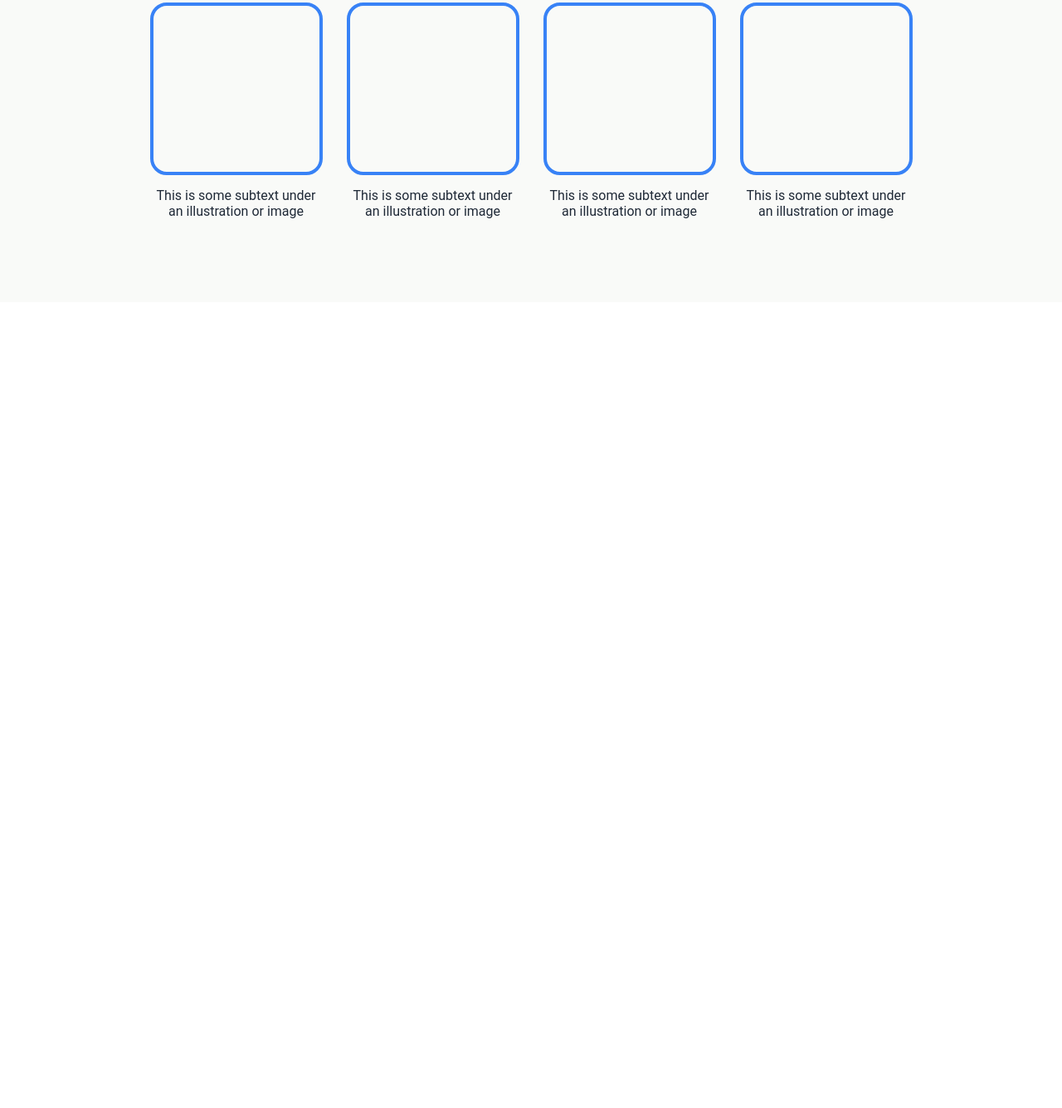
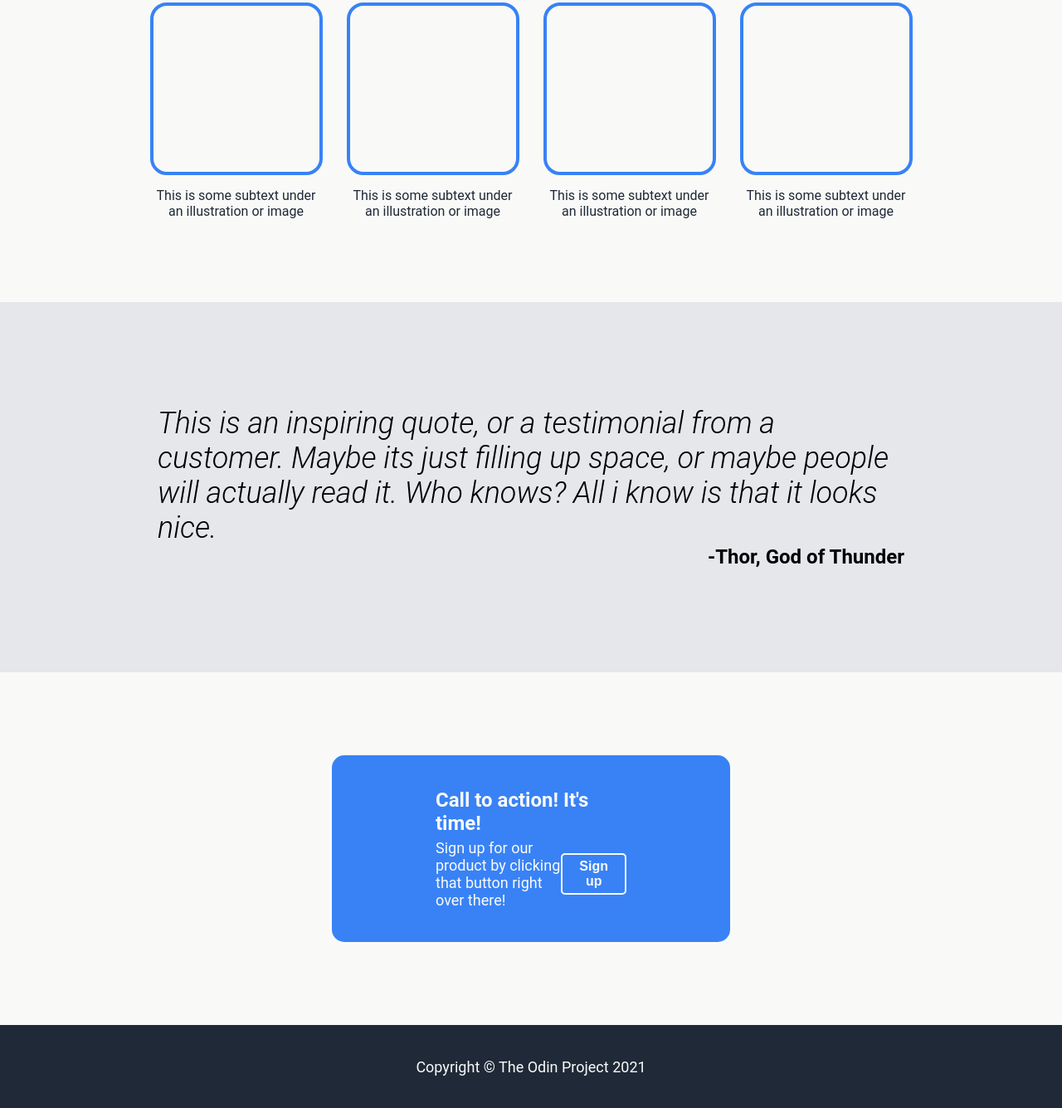
Before and after one commit to Suspence268/Landing-Page, a plain HTML site: page index.html in a window 1280 px wide. Shown: the part 836-2171 px from the top of the page at 83% size. Before the commit the page ends 1200 px from the top, so only its background shows below. Drawn offline with Linux system fonts and the light colour scheme.

Commit message:
Finish project

```diff
--- a/index.html
+++ b/index.html
@@ -50,14 +50,20 @@
         </div>
     </div>
     <div class="section2">
-
+        <div class="quote-container">
+            <div class="quote">This is an inspiring quote, or a testimonial from a customer. Maybe its just filling up space, or maybe people will actually read it. Who knows? All i know is that it looks nice.</div>
+            <div class="signature"> -Thor, God of Thunder</div>
+        </div>
     </div>
-    <div class="section3">
-
+    <div class="section1">
+        <div class="cta-container">
+                <div class="cta-header">Call to action! It's time!</div>
+            <div class="cta-wrapper">
+                <div class="cta-subtext">Sign up for our product by clicking that button right over there!</div>
+                <button class="button">Sign up</button>
+            </div>
+        </div>
     </div>
-
-    <div class="footer">
-
-    </div>
+    <div class="footer">Copyright &#169; The Odin Project 2021</div>
 </body>
 </html>
--- a/styles.css
+++ b/styles.css
@@ -121,3 +121,67 @@ ul{
     flex-direction: column;
     align-items: center;
 }
+
+.section2{
+    background-color: #E5E7EB;
+    display:flex;
+    justify-content: center;
+}
+
+.quote-container{
+    display: flex;
+    flex-direction: column;
+    width: 900px;
+    margin: 125px 0px;
+}
+
+.quote{
+    font-size: 36px;
+    font-weight: 300;
+    font-style: italic;
+}
+
+.signature{
+    display: flex;
+    justify-content: flex-end;
+    font-weight: bold;
+    font-size: 24px;
+}
+
+.cta-container{
+    background-color: #3882F6;
+    padding: 40px 125px;
+    margin:100px 400px;
+    border-radius: 15px;
+}
+
+.button{
+    border: solid 2px #F9FAF8;
+}
+
+.cta-header{
+    color: #F9FAF8;;
+    font-weight: bold;
+    font-size: 24px;
+}
+
+.cta-subtext{
+    color: #F9FAF8;
+    font-size: 18px;
+}
+
+.cta-wrapper{
+    margin-top: 5px;
+    display: flex;
+    justify-content: space-between;
+    align-items: center;
+}
+.footer{
+    display: flex;
+    justify-content: center;
+    align-items: center;
+    background-color: #1F2937;
+    color: #F9FAF8;
+    height: 100px;
+    font-size: 18px;
+}
```
